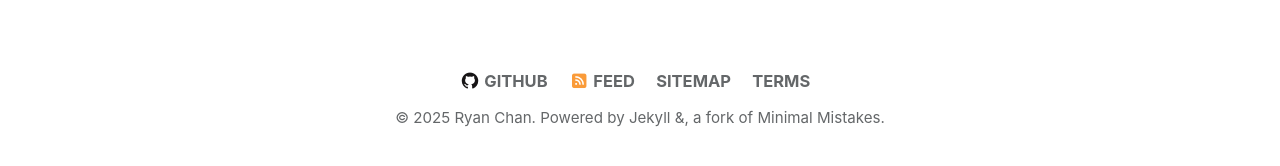
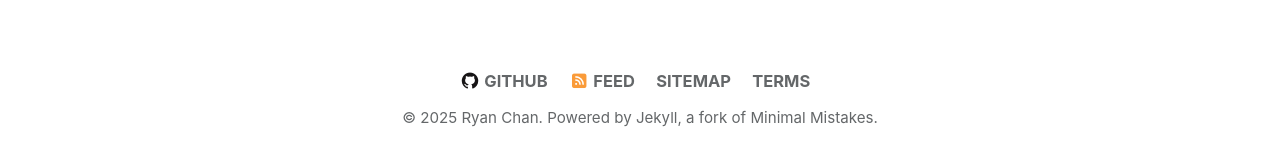
Before and after one commit to dizzyryan/ryanc.wtf, a Jekyll site: the page built from index.html, in a window 1280 px wide. Shown: the part 726-892 px from the top of the page. Built offline with Jekyll 4.4.1, drawn with Linux system fonts in a browser that asks for light colours; cached includes are drawn as plain includes; the list of posts is cut into pages by our own code.

Commit message:
correction

```diff
--- a/_includes/footer.html
+++ b/_includes/footer.html
@@ -15,4 +15,4 @@
   </ul>
 </div>
 
-<div class="page__footer-copyright">&copy; {{ site.time | date: '%Y' }} {{ site.name | default: site.title }}. {{ site.data.ui-text[site.locale].powered_by | default: "Powered by" }} <a href="http://jekyllrb.com" rel="nofollow">Jekyll</a> &amp, a fork of <a href="https://mademistakes.com/work/minimal-mistakes-jekyll-theme/" rel="nofollow">Minimal Mistakes</a>.</div>
+<div class="page__footer-copyright">&copy; {{ site.time | date: '%Y' }} {{ site.name | default: site.title }}. {{ site.data.ui-text[site.locale].powered_by | default: "Powered by" }} <a href="http://jekyllrb.com" rel="nofollow">Jekyll</a>, a fork of <a href="https://mademistakes.com/work/minimal-mistakes-jekyll-theme/" rel="nofollow">Minimal Mistakes</a>.</div>
```
